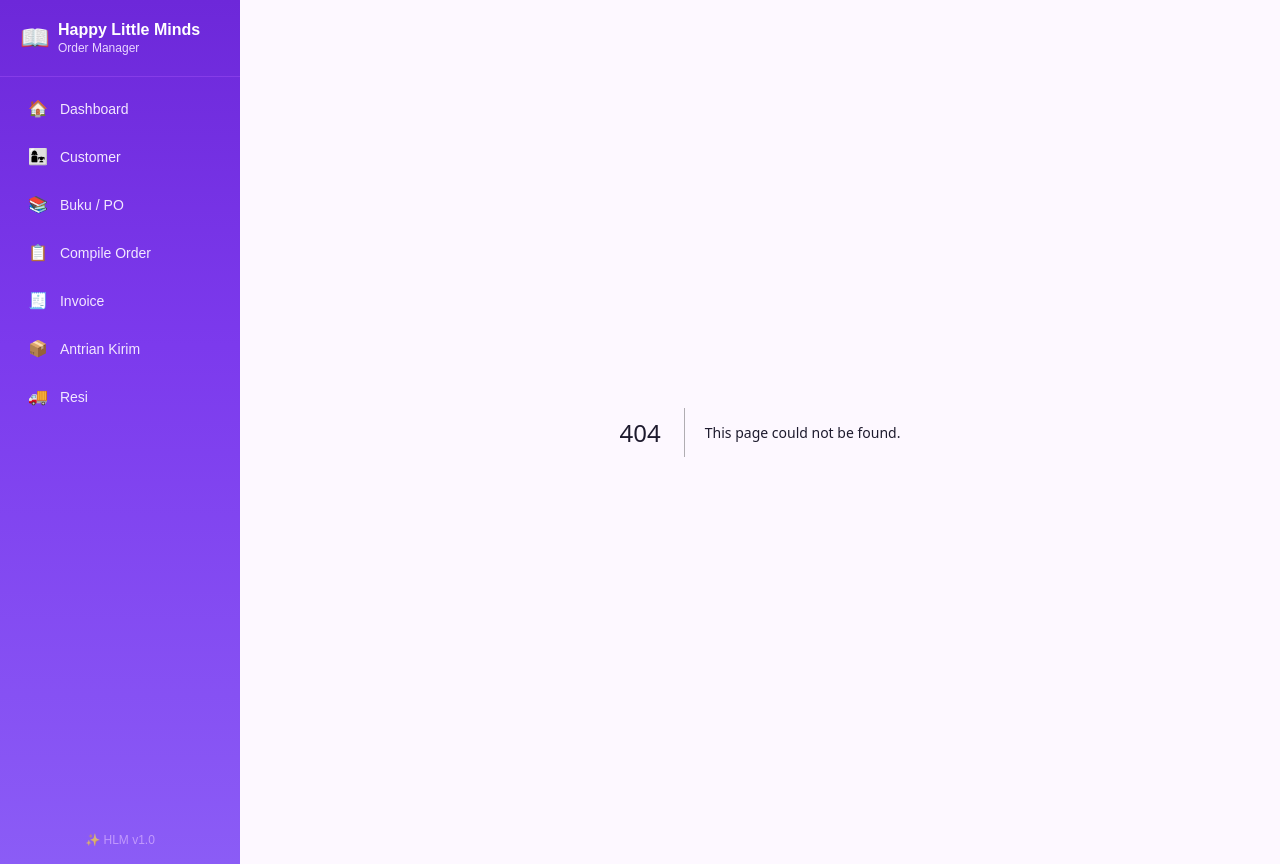
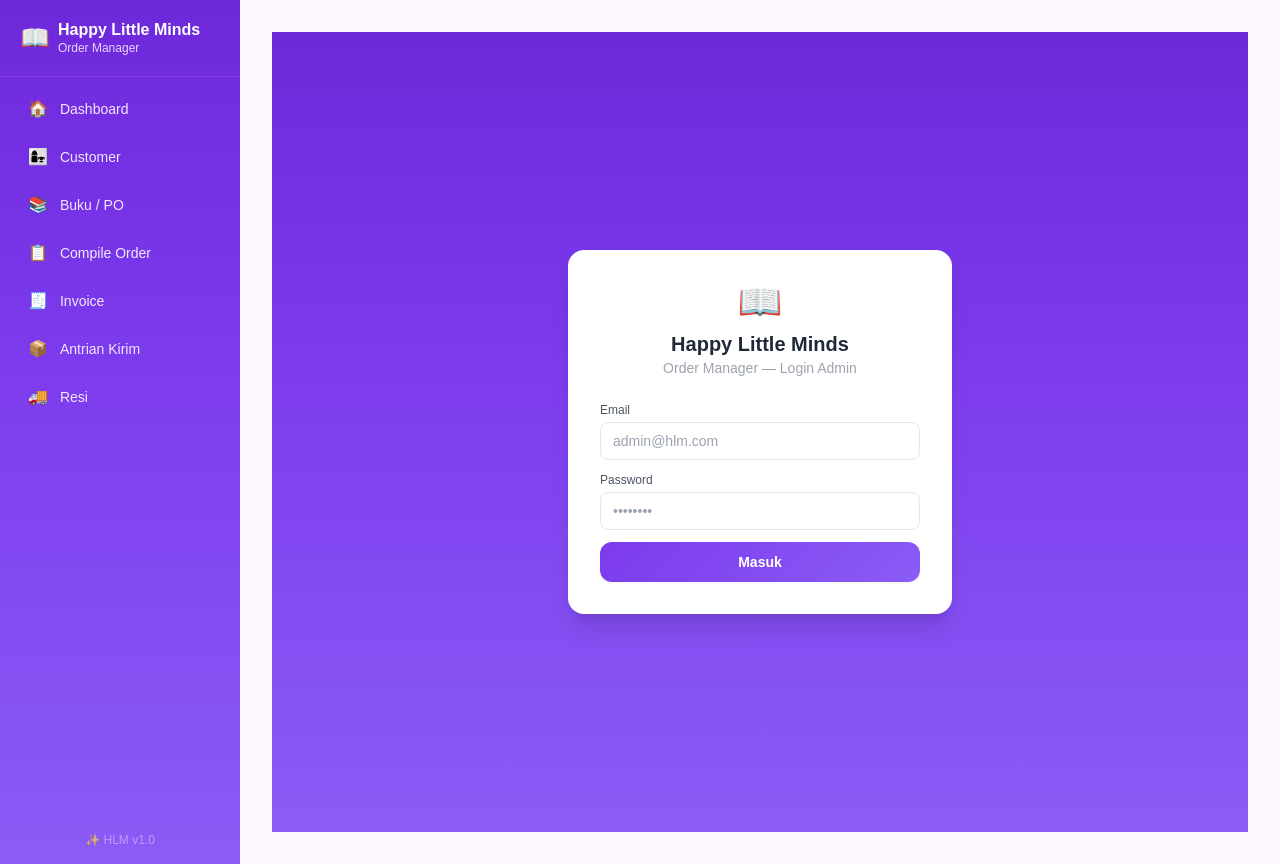
Before and after one commit to branddeasy-crypto/Order-Management-HLM, a Next.js app in the folder hlm-app/: page /login in a window 1280 px wide. Before the commit this address had no page. Built offline with nearby package versions, Linux system fonts and the light colour scheme; no server answers.

Commit message:
Create page.tsx

```diff
--- /dev/null
+++ b/hlm-app/src/app/login/page.tsx
@@ -0,0 +1,59 @@
+"use client";
+
+import { useState } from "react";
+import { useRouter } from "next/navigation";
+import { supabaseBrowser } from "@/lib/supabase";
+
+export default function LoginPage() {
+  const supabase = supabaseBrowser();
+  const router = useRouter();
+  const [email, setEmail] = useState("");
+  const [password, setPassword] = useState("");
+  const [error, setError] = useState("");
+  const [loading, setLoading] = useState(false);
+
+  async function handleLogin(e: React.FormEvent) {
+    e.preventDefault();
+    setError("");
+    setLoading(true);
+    const { error } = await supabase.auth.signInWithPassword({ email, password });
+    setLoading(false);
+    if (error) {
+      setError("Email atau password salah.");
+      return;
+    }
+    router.replace("/");
+  }
+
+  return (
+    <div className="min-h-screen flex items-center justify-center px-4" style={{ background: "linear-gradient(180deg, #6d28d9 0%, #7c3aed 40%, #8b5cf6 100%)" }}>
+      <div className="bg-white rounded-2xl shadow-xl p-8 w-full max-w-sm">
+        <div className="text-center mb-6">
+          <div className="text-4xl mb-2">📖</div>
+          <h1 className="text-xl font-bold text-gray-800">Happy Little Minds</h1>
+          <p className="text-sm text-gray-400">Order Manager — Login Admin</p>
+        </div>
+        <form onSubmit={handleLogin} className="space-y-3">
+          <label className="text-sm flex flex-col gap-1">
+            <span className="text-gray-600 font-medium text-xs">Email</span>
+            <input type="email" required
+              className="border border-gray-200 rounded-lg px-3 py-2 bg-white text-sm focus:outline-none focus:border-purple-400 focus:ring-2 focus:ring-purple-100"
+              value={email} onChange={(e) => setEmail(e.target.value)} placeholder="admin@hlm.com" />
+          </label>
+          <label className="text-sm flex flex-col gap-1">
+            <span className="text-gray-600 font-medium text-xs">Password</span>
+            <input type="password" required
+              className="border border-gray-200 rounded-lg px-3 py-2 bg-white text-sm focus:outline-none focus:border-purple-400 focus:ring-2 focus:ring-purple-100"
+              value={password} onChange={(e) => setPassword(e.target.value)} placeholder="••••••••" />
+          </label>
+          {error && <p className="text-xs text-red-500">{error}</p>}
+          <button type="submit" disabled={loading}
+            className="w-full py-2.5 rounded-xl text-sm font-semibold text-white shadow-sm transition-all hover:shadow-md disabled:opacity-60"
+            style={{ background: "linear-gradient(135deg, #7c3aed 0%, #8b5cf6 100%)" }}>
+            {loading ? "Memproses..." : "Masuk"}
+          </button>
+        </form>
+      </div>
+    </div>
+  );
+}
```
